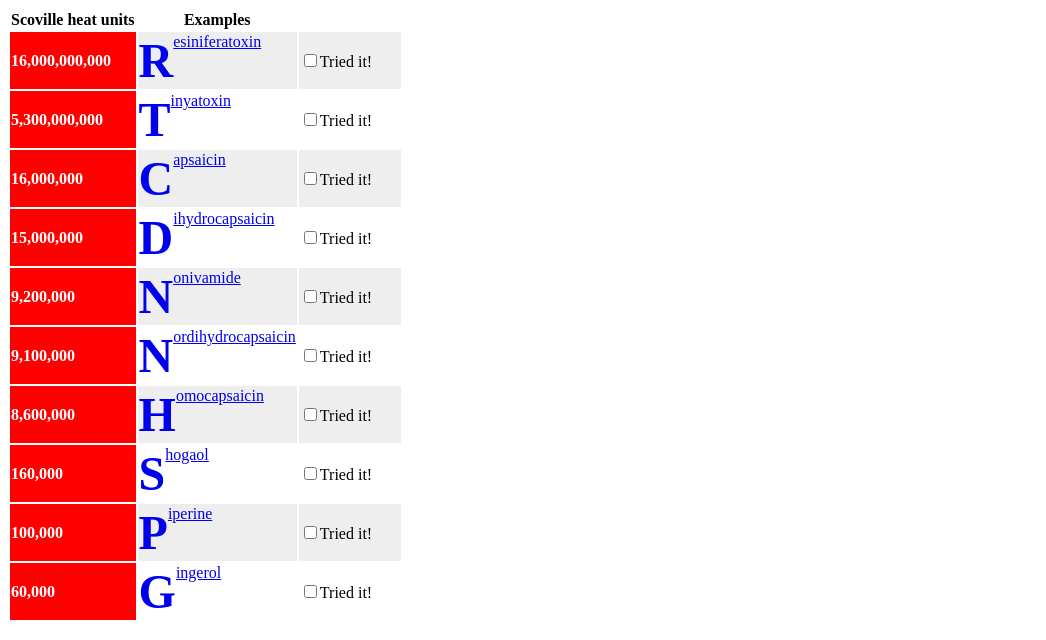
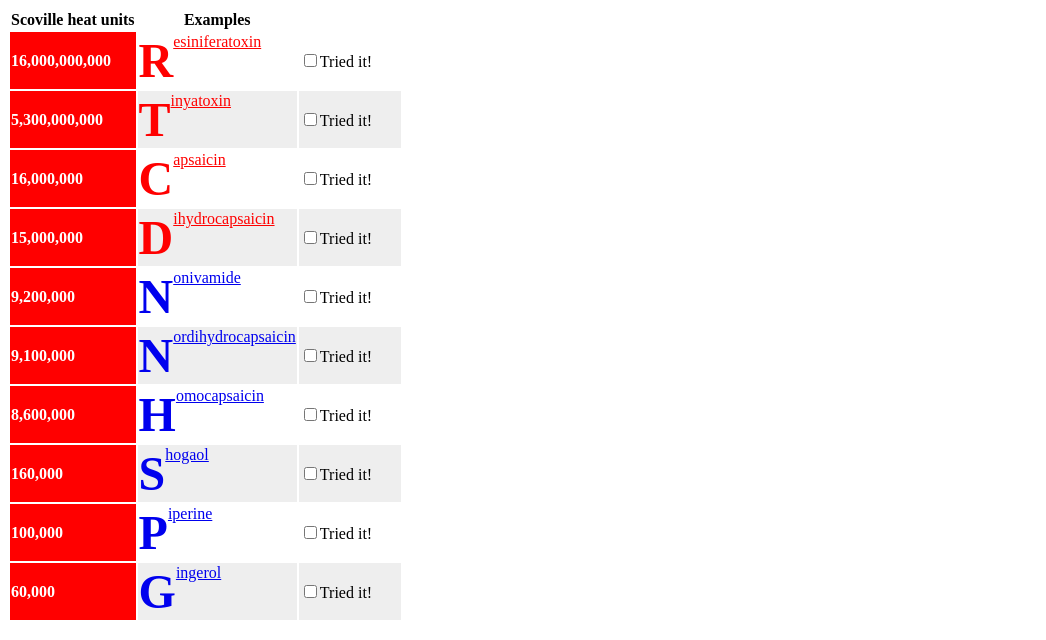
Before and after one commit to idirizzo/epam, a plain HTML site: page index.html in a window 1280 px wide. Shown: the top 640 px of the page, without its empty margins (0-1046 px from the left). Drawn offline with Linux system fonts and the light colour scheme.

Commit message:
sixth
[title*=",000,000"] { /*если в ссылке есть задданый текст то она
окрашивается */

color: red;
}

```diff
--- a/index.html
+++ b/index.html
@@ -3,6 +3,7 @@
  <head>
    <title>Red Hot Chili Peppers</title>
    <style>
+
        td:nth-of-type(1) {
            width: auto;
            margin:0 auto;
@@ -10,7 +11,8 @@
            background-color:red;/* Цвет фона */
            color: white;   /* Цвет текста */
        }
-       tr:nth-child(2n) {
+
+       tr:nth-child(2n+3) {
            width: auto;
            margin:0 auto;
            background-color:#eee;/* Цвет фона */
@@ -28,6 +30,10 @@ a:first-letter {      /* только заглавные буквы в ссыл
            font-size: 300%; /* размер текста */
 }
 
+[title*=",000,000"] {
+
+    color: red;
+}
 
    </style>
  </head>
```
